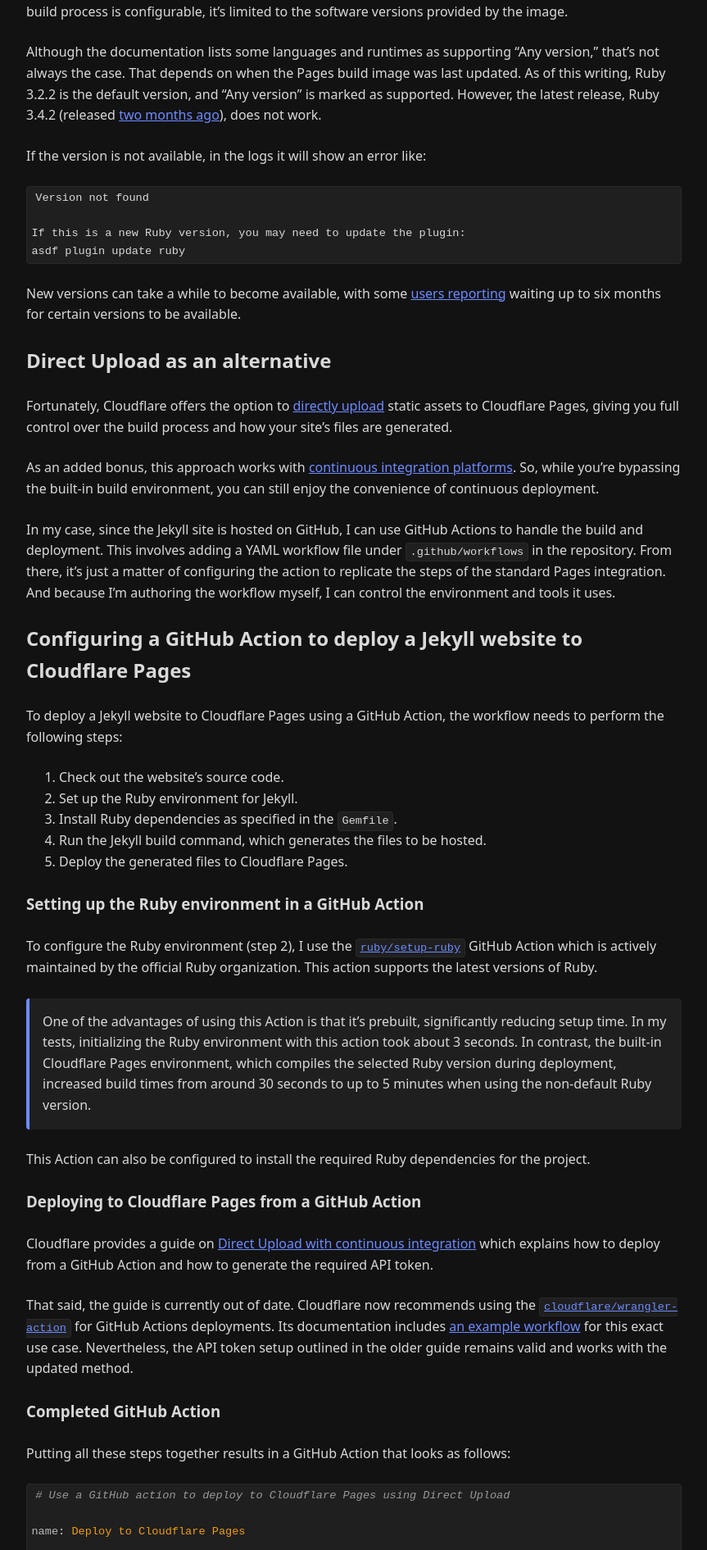
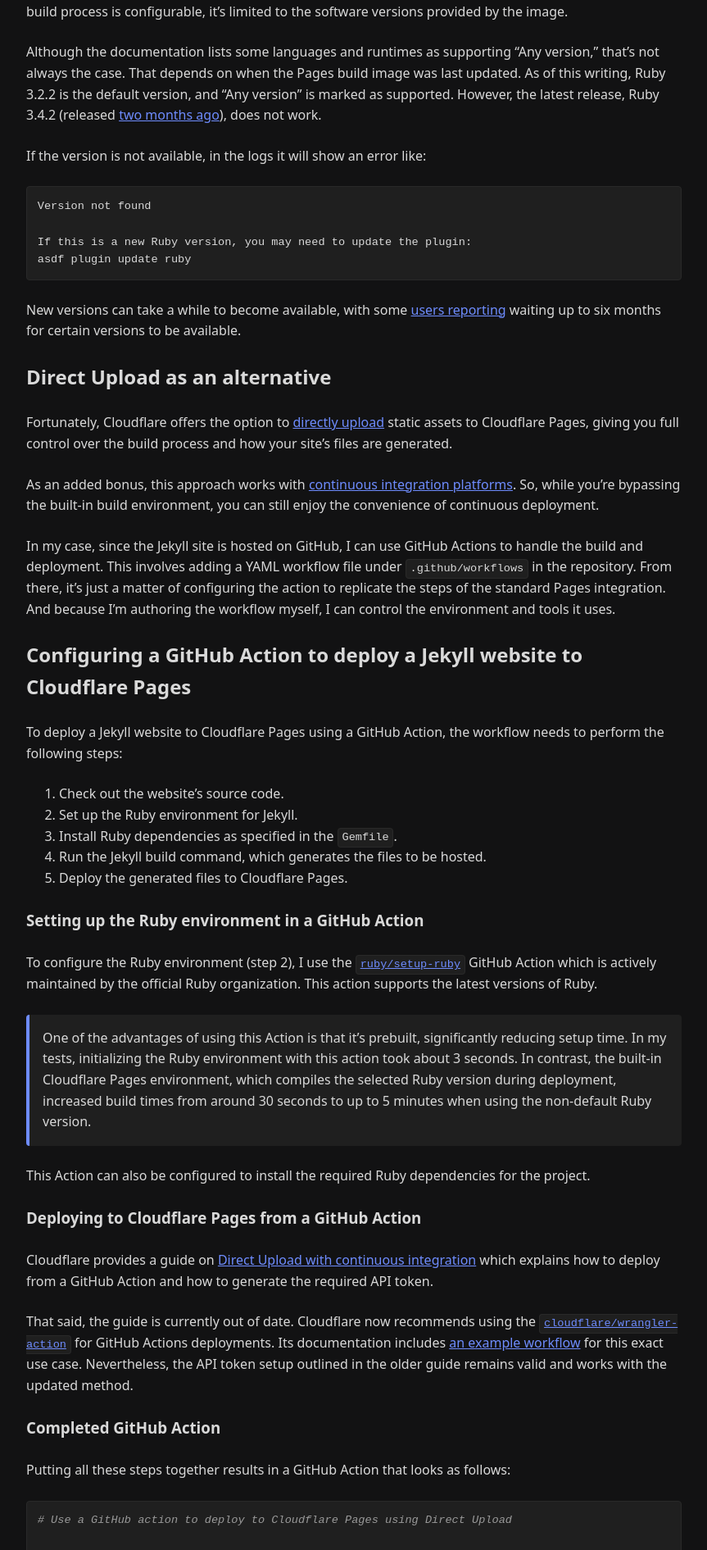
Before and after one commit to febog/website, a Jekyll site: the page built from src/_posts/2025-04-11-how-to-deploy-jekyll-site-to-cloudflare-pages.md, in a window 1280 px wide. Shown: the part 764-2655 px from the top of the page at 82% size, without its empty margins (208-1071 px from the left). Built offline with Jekyll 4.4.1, drawn with Linux system fonts in a browser that asks for light colours.

Commit message:
Fix pre element padding

```diff
--- a/src/_layouts/base.html
+++ b/src/_layouts/base.html
@@ -93,19 +93,23 @@
 
     pre, code {
       background-color: var(--gray-background-color);
-      padding: 0.2rem 0.3rem;
       font-size: 0.85rem;
       border-radius: 4px;
       border: var(--gray-border);
     }
 
+    pre {
+      padding: 0.8rem;
+      overflow-x: auto;
+    }
+
+    code {
+      padding: 0.2rem 0.3rem;
+    }
+
     pre > code {
       border-style: none;
-    }
-
-    pre {
-      padding: 0.2em 0.4em;
-      overflow-x: auto;
+      padding: 0;
     }
 
     blockquote {
```
